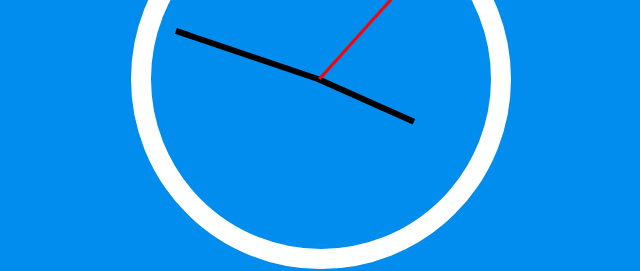
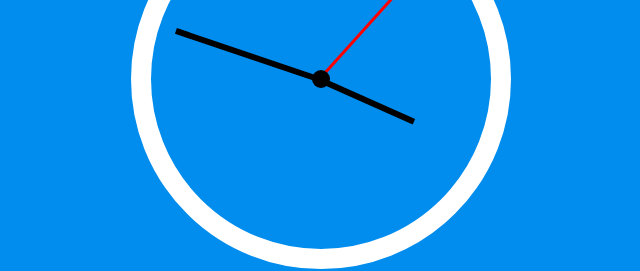
Before and after one commit to pattyde/js-clock, a plain HTML site: page index.html in a window 1280 px wide. Shown: the part 321-592 px from the top of the page, 319-959 px from the left. Drawn offline with Linux system fonts and the light colour scheme.

Commit message:
add center circle

```diff
--- a/index.html
+++ b/index.html
@@ -12,6 +12,7 @@
       <div class="hand hour-hand"></div>
       <div class="hand minute-hand"></div>
       <div class="hand second-hand"></div>
+      <div class="inner-circle"></div>
     </div>
   </div>
 
--- a/style.css
+++ b/style.css
@@ -28,7 +28,6 @@ body {
   position: relative;
   width: 100%;
   height: 100%;
-  transform: translateY(-3px);
   transform: rotate(90deg);
 }
 
@@ -53,3 +52,16 @@ body {
   background: red;
   z-index: 1;
 }
+
+.inner-circle {
+  width:18px;
+  height: 18px;
+  border-radius: 18px;
+  margin-left: -9px;
+  margin-top: -9px;
+  background: black;
+  position: absolute;
+  top: 50%;
+  left: 50%;
+  z-index: 2
+}
```
